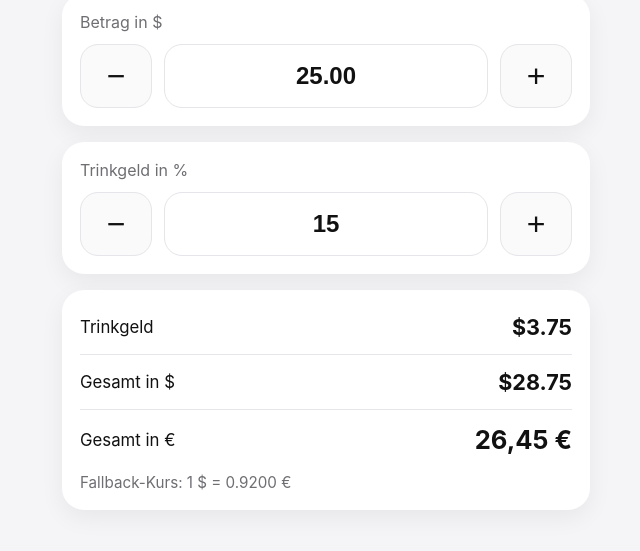
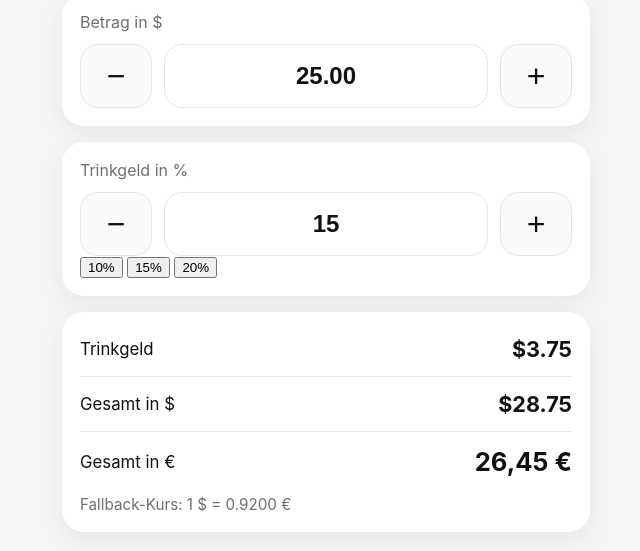
Before and after one commit to jobujobu/tip, a plain HTML site: page index.html in a window 1280 px wide. Shown: the part 91-642 px from the top of the page, without its empty margins (314-954 px from the left). Drawn offline with Linux system fonts and the light colour scheme; no server answers.

Commit message:
Update index.html

```diff
--- a/index.html
+++ b/index.html
@@ -30,6 +30,12 @@
     <input id="tipPercent" class="input" type="number" inputmode="decimal" min="0" step="1" value="15" />
     <button id="tipPlus" class="step-btn" type="button" aria-label="Prozent erhöhen">+</button>
   </div>
+
+  <div class="quick-tips">
+    <button class="quick-tip-btn" type="button" data-tip="10">10%</button>
+    <button class="quick-tip-btn" type="button" data-tip="15">15%</button>
+    <button class="quick-tip-btn" type="button" data-tip="20">20%</button>
+  </div>
 </section>
 
     <section class="card results">
```
Lines whose indentation alone changed are shown as unchanged.
